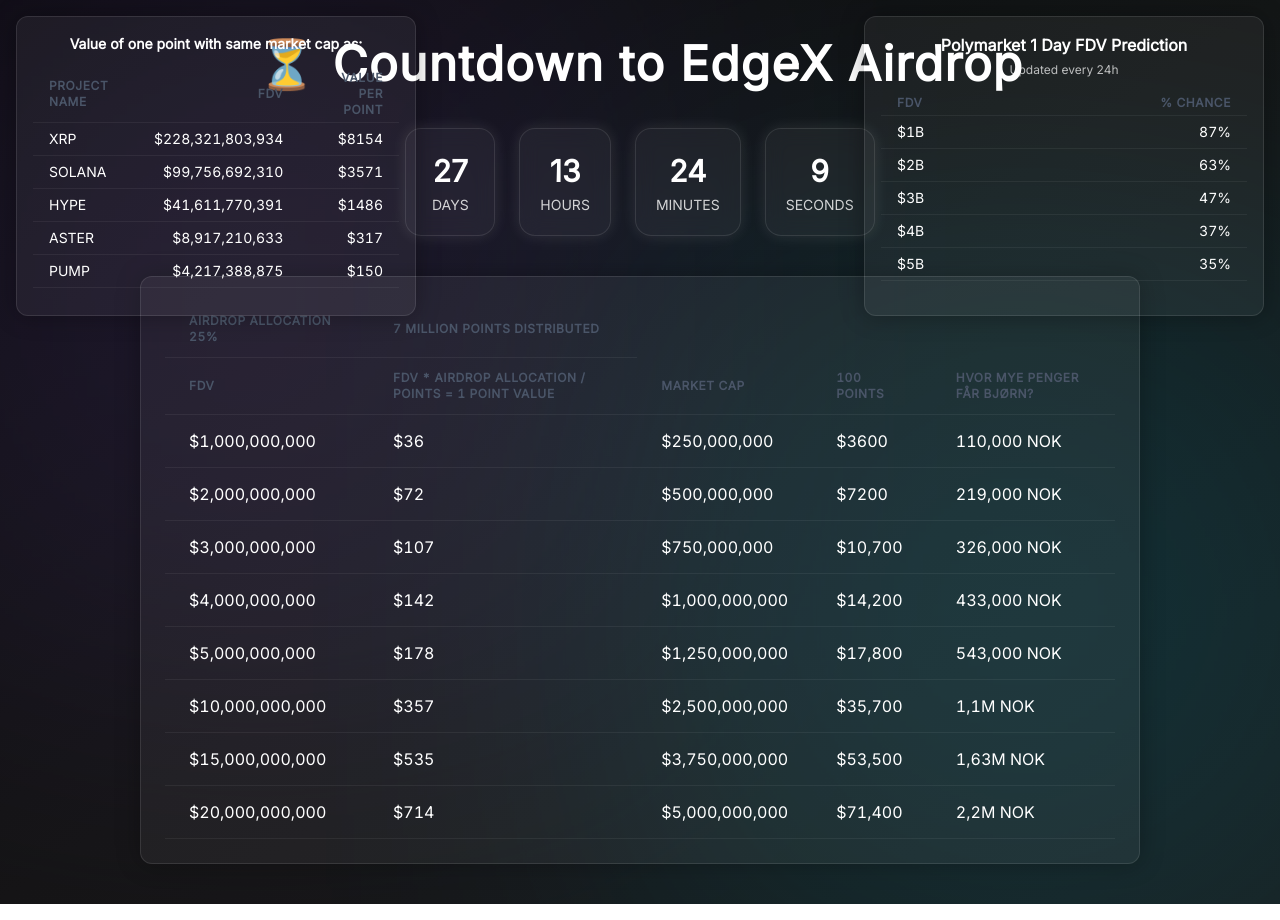
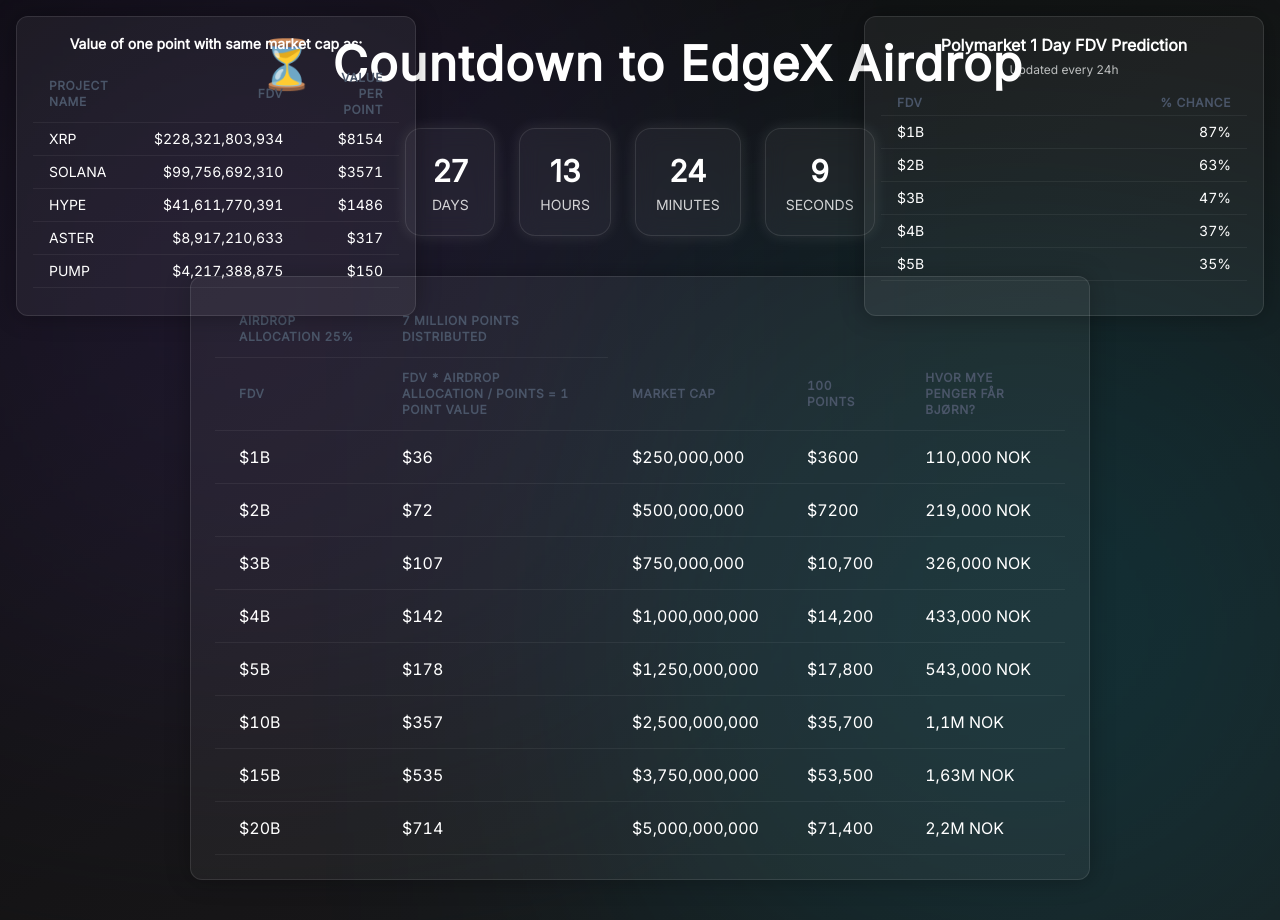
Before and after one commit to djluisnani/EdgexCountdownAirdrop, a React (Vite) app in the folder project/client/: page / in a window 1280 px wide. Built offline with nearby package versions, Linux system fonts and the light colour scheme.

Commit message:
fized some numbers

```diff
--- a/project/client/src/App.tsx
+++ b/project/client/src/App.tsx
@@ -216,7 +216,7 @@
           borderRadius="xl"
           boxShadow="0 0 25px rgba(0,0,0,0.3)"
           w="100%"
-          maxW="1000px"
+          maxW="900px"
           overflowX="auto"
         >
           <Table
@@ -239,56 +239,56 @@
             </Thead>
             <Tbody>
               <Tr>
-                <Td>$1,000,000,000</Td>
+                <Td>$1B</Td>
                 <Td>$36</Td>
                 <Td>$250,000,000</Td>
                 <Td>$3600</Td>
                 <Td>110,000 NOK</Td>
               </Tr>
               <Tr>
-                <Td>$2,000,000,000</Td>
+                <Td>$2B</Td>
                 <Td>$72</Td>
                 <Td>$500,000,000</Td>
                 <Td>$7200</Td>
                 <Td>219,000 NOK</Td>
               </Tr>
               <Tr>
-                <Td>$3,000,000,000</Td>
+                <Td>$3B</Td>
                 <Td>$107</Td>
                 <Td>$750,000,000</Td>
                 <Td>$10,700</Td>
                 <Td>326,000 NOK</Td>
               </Tr>
               <Tr>
-                <Td>$4,000,000,000</Td>
+                <Td>$4B</Td>
                 <Td>$142</Td>
                 <Td>$1,000,000,000</Td>
                 <Td>$14,200</Td>
                 <Td>433,000 NOK</Td>
               </Tr>
               <Tr>
-                <Td>$5,000,000,000</Td>
+                <Td>$5B</Td>
                 <Td>$178</Td>
                 <Td>$1,250,000,000</Td>
                 <Td>$17,800</Td>
                 <Td>543,000 NOK</Td>
               </Tr>
               <Tr>
-                <Td>$10,000,000,000</Td>
+                <Td>$10B</Td>
                 <Td>$357</Td>
                 <Td>$2,500,000,000</Td>
                 <Td>$35,700</Td>
                 <Td>1,1M NOK</Td>
               </Tr>
               <Tr>
-                <Td>$15,000,000,000</Td>
+                <Td>$15B</Td>
                 <Td>$535</Td>
                 <Td>$3,750,000,000</Td>
                 <Td>$53,500</Td>
                 <Td>1,63M NOK</Td>
               </Tr>
               <Tr>
-                <Td>$20,000,000,000</Td>
+                <Td>$20B</Td>
                 <Td>$714</Td>
                 <Td>$5,000,000,000</Td>
                 <Td>$71,400</Td>
```
